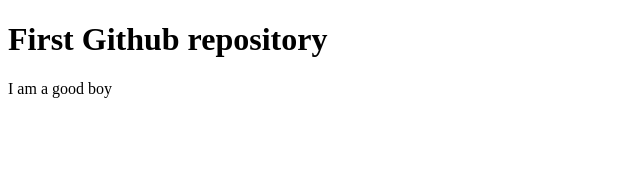
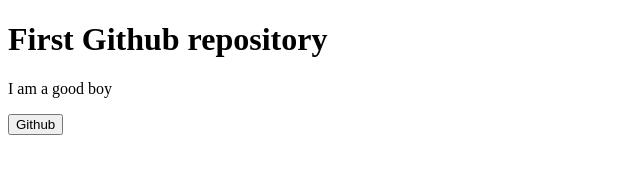
Before and after one commit to mushfiqul1888/my-first-github-repo, a plain HTML site: page index.html in a window 1280 px wide. Shown: the whole page, without its empty margins (0-640 px from the left). Drawn offline with Linux system fonts and the light colour scheme.

Commit message:
updated feature

```diff
--- a/index.html
+++ b/index.html
@@ -8,5 +8,6 @@
 <body>
     <h1>First Github repository</h1>
     <p>I am a good boy</p>
+    <button>Github</button>
 </body>
 </html>
```
